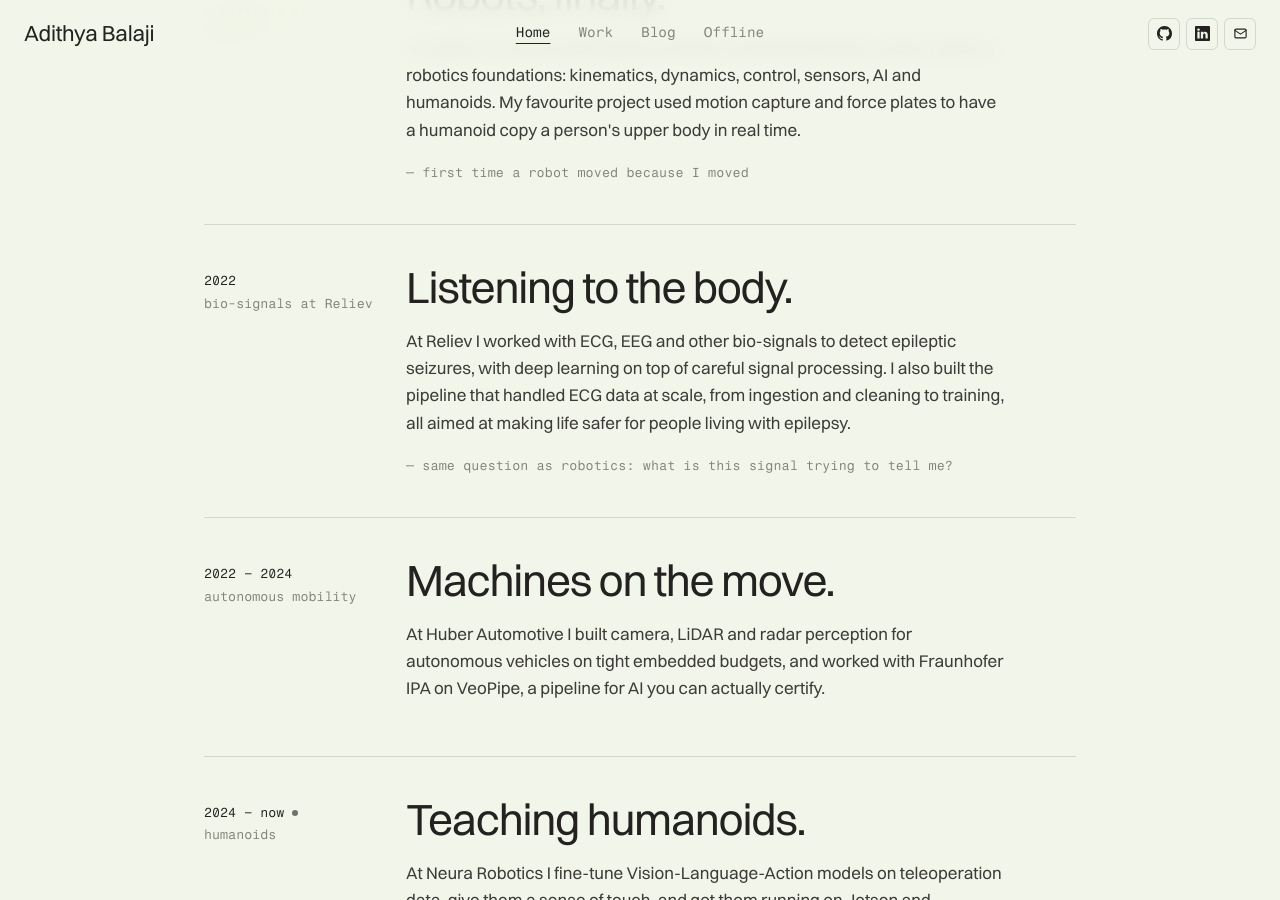
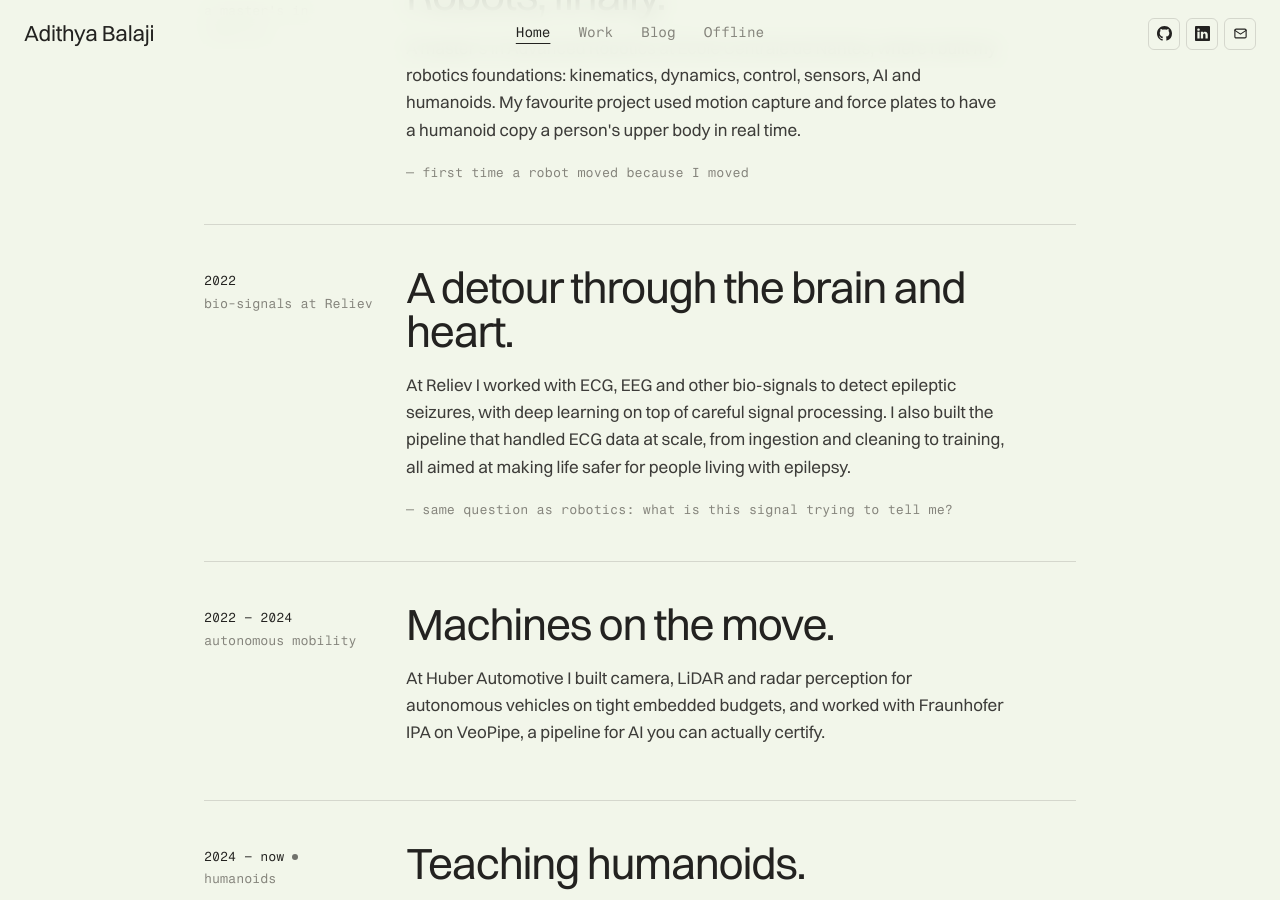
Before and after one commit to adithyab94/adithyade, a Jekyll site: the page built from index.html, in a window 1280 px wide and 900 px high, scrolled down 1775 px. Built offline with Jekyll 4.4.1, drawn with Linux system fonts in a browser that asks for light colours; a script that is not in the unit is left out.

Commit message:
Retitle the Reliev chapter
Co-Authored-By: Claude Opus 5.5 <noreply@anthropic.com>

```diff
--- a/index.html
+++ b/index.html
@@ -93,7 +93,7 @@ description: "I'm a physical AI engineer in München, helping robots learn to se
       <article class="chapter reveal">
         <div class="chapter__when"><span class="chapter__place">2022</span><span class="chapter__years">bio-signals at Reliev</span></div>
         <div class="chapter__body">
-          <h2>Listening to the <em>body</em>.</h2>
+          <h2>A detour through the <em>brain</em> and <em>heart</em>.</h2>
           <p>
             At Reliev I worked with ECG, EEG and other bio-signals to detect epileptic seizures, with deep learning
             on top of careful signal processing. I also built the pipeline that handled ECG data at scale,
```
